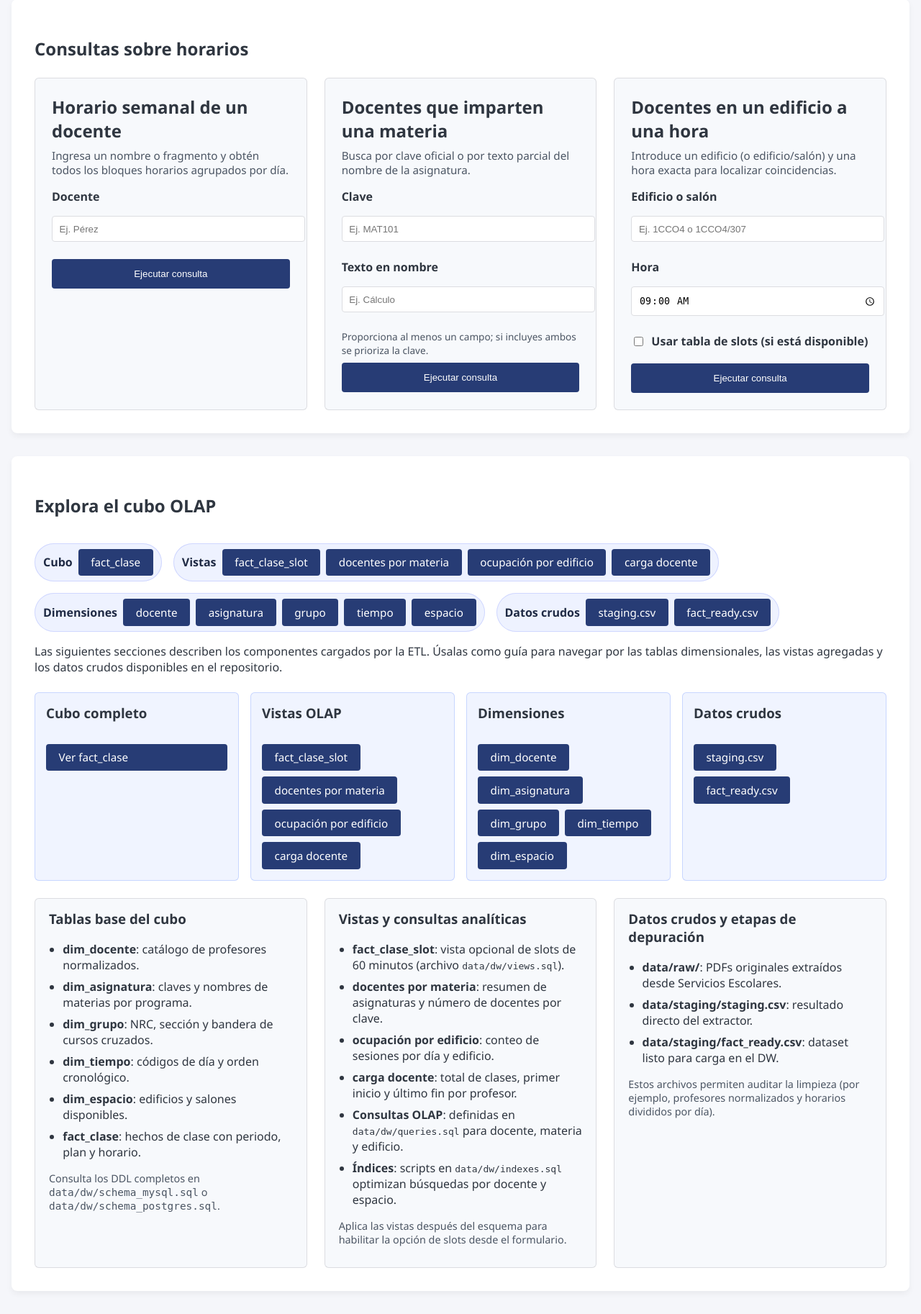
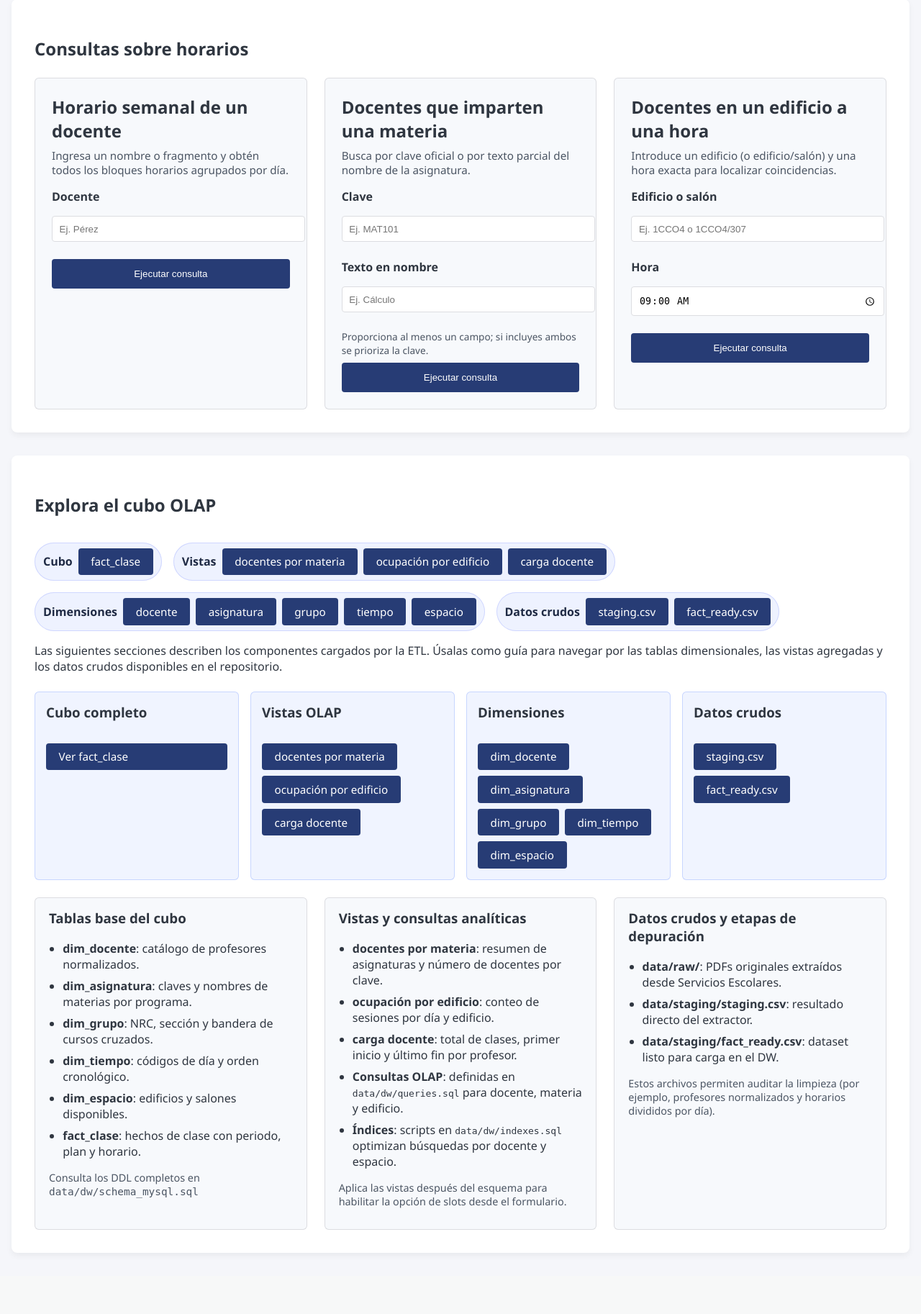
Before and after one commit to jovas-007/Olap_practica_jovas, a Flask app: page / in a window 1280 px wide. Shown: the part 87-1913 px from the top of the page at 72% size. After the commit the page ends 1796 px from the top, so only its background shows below. Run offline with Flask 3, Linux system fonts and the light colour scheme.

Commit message:
final
version final

```diff
--- a/olap_practica/app/templates/index.html
+++ b/olap_practica/app/templates/index.html
@@ -31,9 +31,6 @@
             <input type="text" name="edificio" id="edificio" placeholder="Ej. 1CCO4 o 1CCO4/307" required>
             <label for="hora">Hora</label>
             <input type="time" name="hora" id="hora" step="900" value="09:00" required>
-            <label class="checkbox">
-                <input type="checkbox" name="usar_slots"> Usar tabla de slots (si está disponible)
-            </label>
             <button type="submit">Ejecutar consulta</button>
         </form>
     </div>
@@ -48,7 +45,7 @@
             </div>
             <div class="toolbar-group">
                 <span>Vistas</span>
-                <a class="btn" href="{{ url_for('web.preview', target='fact_clase_slot') }}">fact_clase_slot</a>
+
                 <a class="btn" href="{{ url_for('web.preview', target='vista_docentes_por_materia') }}">docentes por materia</a>
                 <a class="btn" href="{{ url_for('web.preview', target='vista_ocupacion_edificio') }}">ocupación por edificio</a>
                 <a class="btn" href="{{ url_for('web.preview', target='vista_carga_docente') }}">carga docente</a>
@@ -81,7 +78,7 @@
         <div class="preview-group">
             <h3>Vistas OLAP</h3>
             <div class="btn-group">
-                <a class="btn" href="{{ url_for('web.preview', target='fact_clase_slot') }}">fact_clase_slot</a>
+
                 <a class="btn" href="{{ url_for('web.preview', target='vista_docentes_por_materia') }}">docentes por materia</a>
                 <a class="btn" href="{{ url_for('web.preview', target='vista_ocupacion_edificio') }}">ocupación por edificio</a>
                 <a class="btn" href="{{ url_for('web.preview', target='vista_carga_docente') }}">carga docente</a>
@@ -116,12 +113,11 @@
                 <li><strong>dim_espacio</strong>: edificios y salones disponibles.</li>
                 <li><strong>fact_clase</strong>: hechos de clase con periodo, plan y horario.</li>
             </ul>
-            <p class="mini-note">Consulta los DDL completos en <code>data/dw/schema_mysql.sql</code> o <code>data/dw/schema_postgres.sql</code>.</p>
+            <p class="mini-note">Consulta los DDL completos en <code>data/dw/schema_mysql.sql</code></p>
         </article>
         <article>
             <h3>Vistas y consultas analíticas</h3>
             <ul>
-                <li><strong>fact_clase_slot</strong>: vista opcional de slots de 60 minutos (archivo <code>data/dw/views.sql</code>).</li>
                 <li><strong>docentes por materia</strong>: resumen de asignaturas y número de docentes por clave.</li>
                 <li><strong>ocupación por edificio</strong>: conteo de sesiones por día y edificio.</li>
                 <li><strong>carga docente</strong>: total de clases, primer inicio y último fin por profesor.</li>
```
